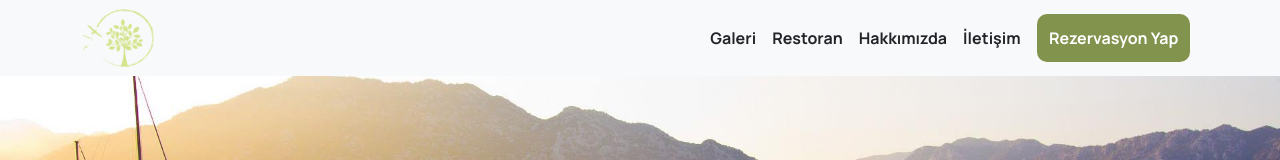
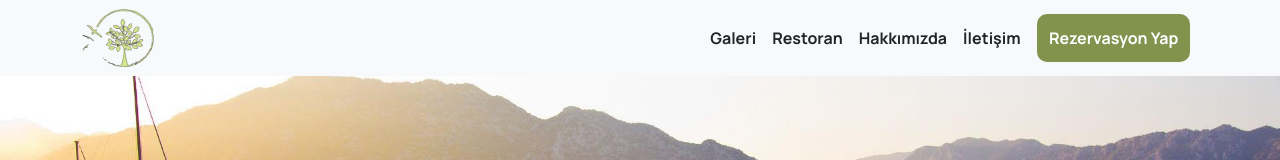
Before and after one commit to ozanakss123/umut-otel, a plain HTML site: page index.html in a window 1280 px wide. Shown: the top 160 px of the page. Drawn offline with nearby package versions, Linux system fonts and the light colour scheme.

Commit message:
logo adj

```diff
--- a/index.html
+++ b/index.html
@@ -20,7 +20,7 @@
   <nav class="navbar navbar-expand-md py-1 navbar-light bg-light sticky-top">
     <div class="container">
       <a class="navbar-brand" href="#">
-        <img class="logo" src="./images/logo.png" title="Umut Otel" alt="Umut Otel Logo" />
+        <img class="logo" src="./images/logo-green.png" title="Umut Otel" alt="Umut Otel Logo" />
       </a>
 
       <button class="navbar-toggler" type="button" data-bs-toggle="collapse" data-bs-target="#navbarNav"
```
Also changed, not shown: images/logo-green.png (added).
